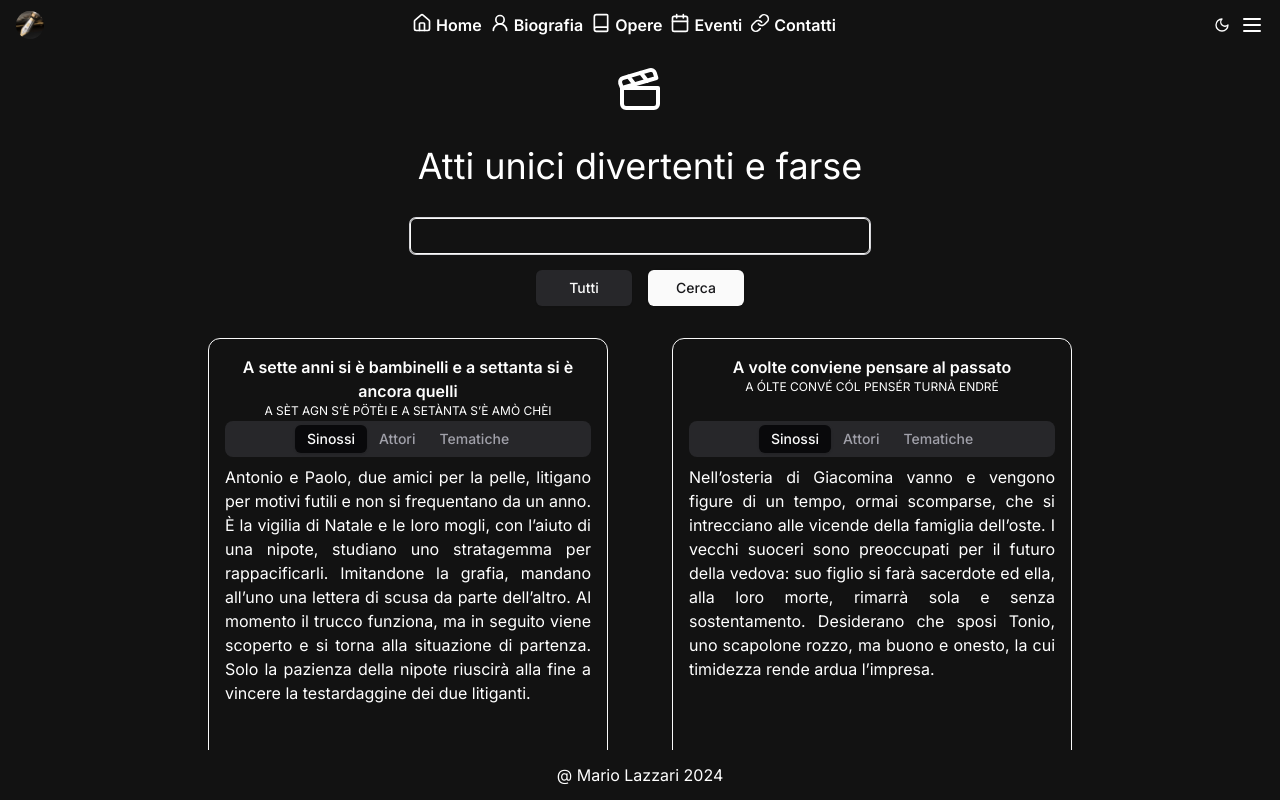
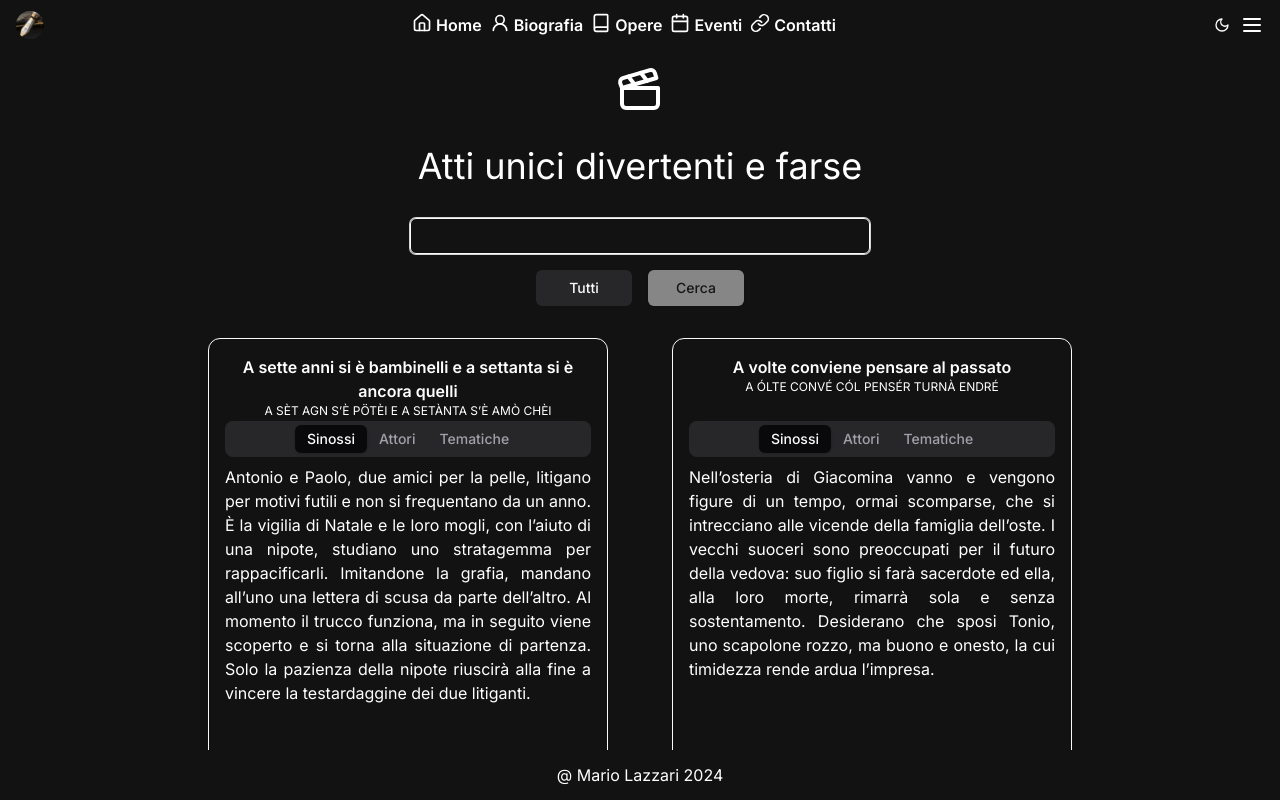
Before and after one commit to mariolazzari/mariafilippini.it, a Next.js app: page /works/acts in a window 1280 px wide. Built offline with nearby package versions, Linux system fonts and the light colour scheme.

Commit message:
feat: acts

```diff
--- a/app/works/acts/page.tsx
+++ b/app/works/acts/page.tsx
@@ -3,7 +3,7 @@ import { Work } from "@/components/Work";
 import { acts } from "@/data/acts";
 import { filterWorks } from "@/lib/texts";
 import { PageProps } from "@/types/PageProps";
-import { Clapperboard, Divide } from "lucide-react";
+import { Clapperboard } from "lucide-react";
 
 async function ActsPage({ searchParams }: PageProps<{}, { search: string }>) {
   const { search = "" } = await searchParams;
@@ -13,7 +13,7 @@ async function ActsPage({ searchParams }: PageProps<{}, { search: string }>) {
       <Clapperboard className="mx-auto" size={48} />
 
       <h2 className="text-4xl text-center">Atti unici divertenti e farse</h2>
-      <SearchInput />
+      <SearchInput href="/works/acts" />
 
       <div className="flex justify-center items-center gap-16 flex-wrap">
         {filterWorks(acts, search).map(act => (
--- a/components/CardImage/index.tsx
+++ b/components/CardImage/index.tsx
@@ -15,7 +15,7 @@ import { LinkIcon } from "lucide-react";
 export function CardImage({ title, subtitle, imageSrc, href }: CardImageProps) {
   return (
     <Link href={href}>
-      <Card className="w-[350px]">
+      <Card className="w-[350px] bg-muted">
         <CardHeader>
           <CardTitle>{title}</CardTitle>
           <CardDescription className="text-justify h-[65px]">
--- a/components/Contact/index.tsx
+++ b/components/Contact/index.tsx
@@ -11,7 +11,7 @@ export function Contact({
   mail,
 }: ContactProps) {
   return (
-    <div className="w-[350px] h-[400px] p-4 border border-primary rounded-xl">
+    <div className="w-[350px] h-[400px] p-4 border border-primary rounded-xl bg-muted">
       <Image
         className="rounded-full mx-auto mb- shadow-md"
         src={imageSrc}
--- /dev/null
+++ b/components/SearchInput/SearchInputProps.ts
@@ -0,0 +1,3 @@
+export type SearchInputProps = {
+  href: string;
+};
--- a/components/SearchInput/index.tsx
+++ b/components/SearchInput/index.tsx
@@ -4,8 +4,9 @@ import { ChangeEventHandler, MouseEventHandler, useState } from "react";
 import { Input } from "@/components/ui/input";
 import { useRouter } from "next/navigation";
 import { Button } from "@/components/ui/button";
+import { SearchInputProps } from "./SearchInputProps";
 
-export function SearchInput() {
+export function SearchInput({ href }: SearchInputProps) {
   const [search, setSearch] = useState("");
   const router = useRouter();
 
@@ -14,18 +15,18 @@ export function SearchInput() {
     setSearch(value);
 
     if (value) {
-      return router.push("/works/acts?search=" + value);
+      return router.push(`/works/acts?search=${search}`);
     }
-    router.push("/works/acts");
+    router.push(href);
   };
 
   const onResetClick = () => {
     setSearch("");
-    router.push("/works/acts");
+    router.push(href);
   };
 
   const onSearchCick: MouseEventHandler<HTMLButtonElement> = () => {
-    router.push("/works/acts?search=" + search);
+    router.push(`/works/acts?search=${search}`);
   };
 
   return (
@@ -39,7 +40,7 @@ export function SearchInput() {
       <Button className="w-24" variant="secondary" onClick={onResetClick}>
         Tutti
       </Button>
-      <Button className="w-24" onClick={onSearchCick}>
+      <Button className="w-24" disabled={search === ""} onClick={onSearchCick}>
         Cerca
       </Button>
     </div>
```
